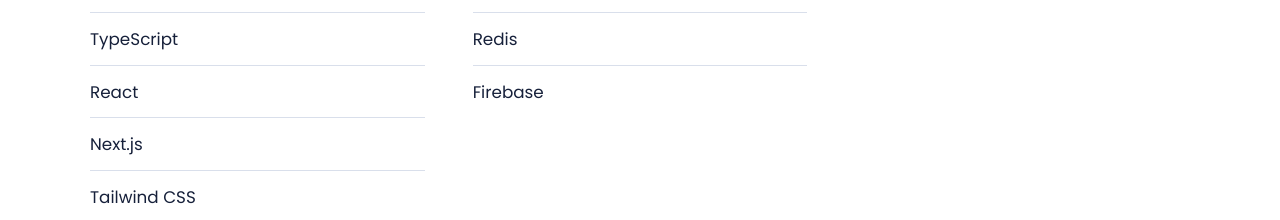
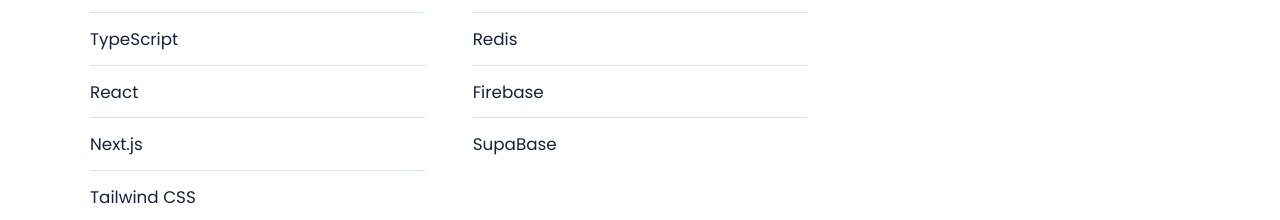
Before and after one commit to BenkillerX/Portfolio, a React (Vite) app: page / in a window 1280 px wide. Shown: the part 3970-4190 px from the top of the page. Built offline with nearby package versions, Linux system fonts and the light colour scheme.

Commit message:
Addded supabase to the backend

```diff
--- a/src/Components/Skills.jsx
+++ b/src/Components/Skills.jsx
@@ -7,7 +7,7 @@ const groups = [
   },
   {
     name: "Backend and data",
-    items: ["Node.js", "Express.js", "MongoDB", "Redis", "Firebase"],
+    items: ["Node.js", "Express.js", "MongoDB", "Redis", "Firebase", "SupaBase"],
   },
   {
     name: "Testing",
```
